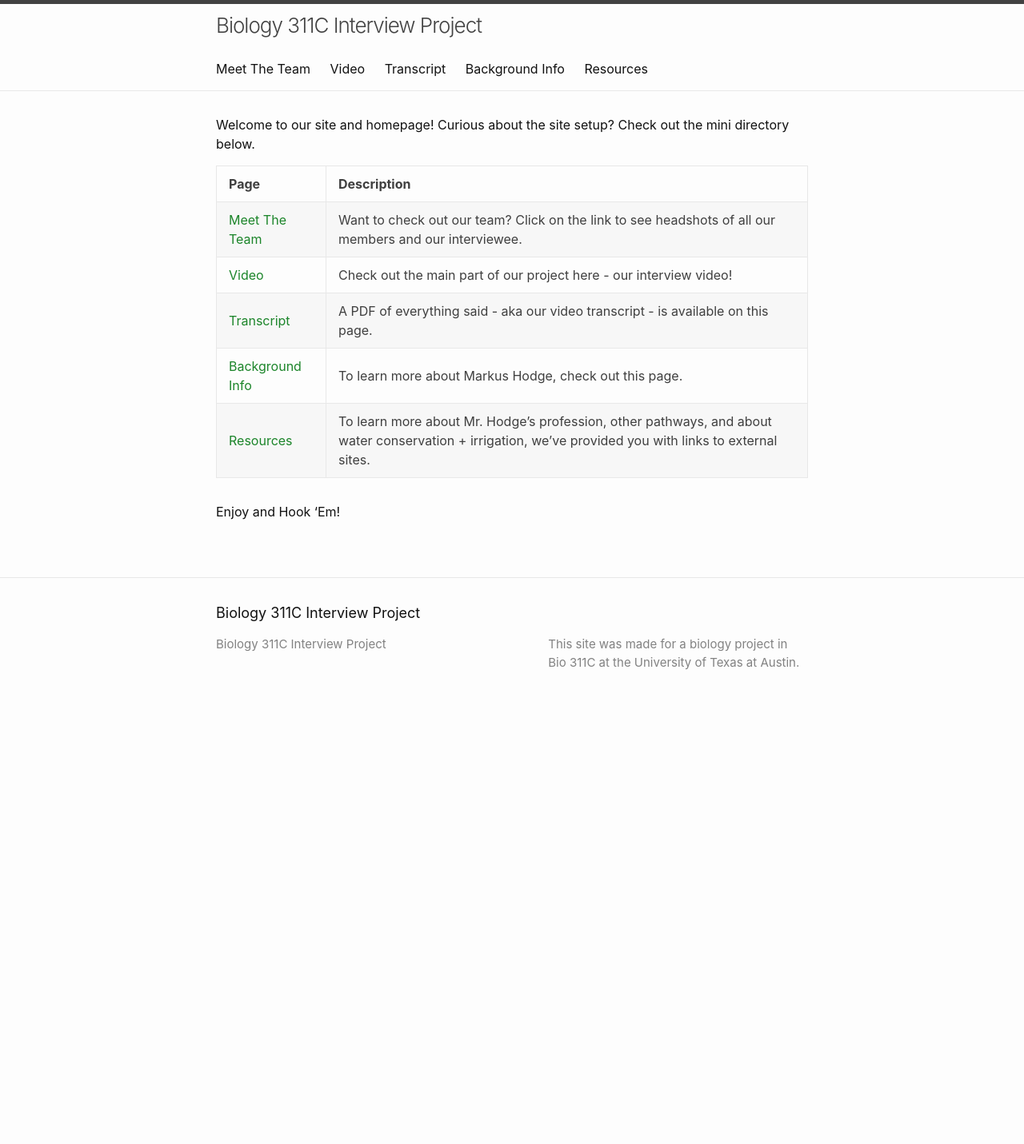
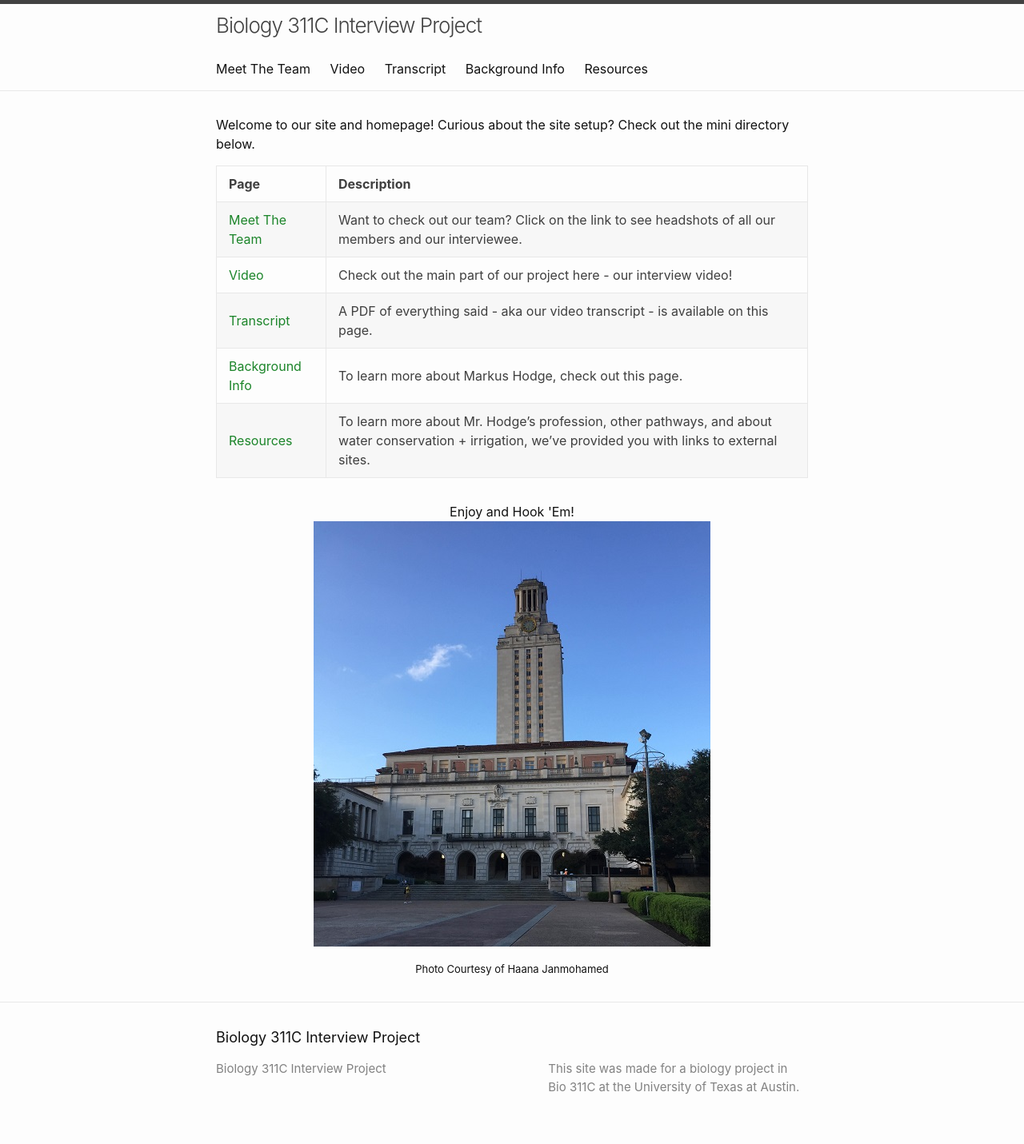
Before and after one commit to haanaj/biowebsite, a Jekyll site: the page built from index.md, in a window 1280 px wide. Shown: the whole page at 80% size. Built offline with Jekyll 4.4.1, drawn with Linux system fonts in a browser that asks for light colours; before the commit the page ends 900 px from its top, so only the background shows below that.

Commit message:
Adding UT pic to home page, resized images

```diff
--- a/index.md
+++ b/index.md
@@ -14,4 +14,7 @@ Welcome to our site and homepage! Curious about the site setup? Check out the mi
 |[Background Info](/biowebsite/background/)|To learn more about Markus Hodge, check out this page.|
 |[Resources](/biowebsite/resources/)|To learn more about Mr. Hodge's profession, other pathways, and about water conservation + irrigation, we've provided you with links to external sites.|
 
-Enjoy and Hook 'Em!
+<center>Enjoy and Hook 'Em!</center>
+
+<img id = "UT Tower" src = "/biowebsite/assets/UT.jpg" style = "display: block; margin: 0 auto;">
+<center><font size = "2">Photo Courtesy of Haana Janmohamed </font></center>
```
Also changed, not shown: team.md (+1 -1 lines), assets/UT.JPG, 1 other file.
